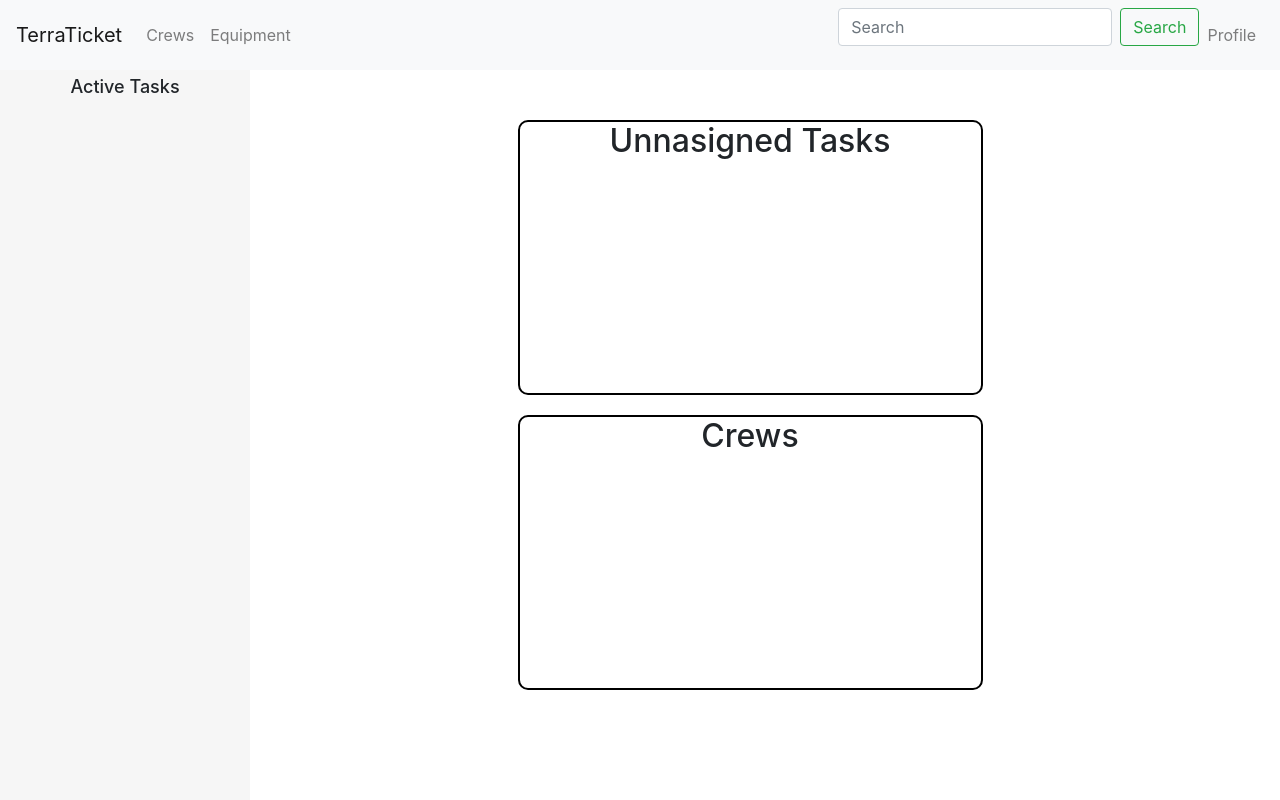
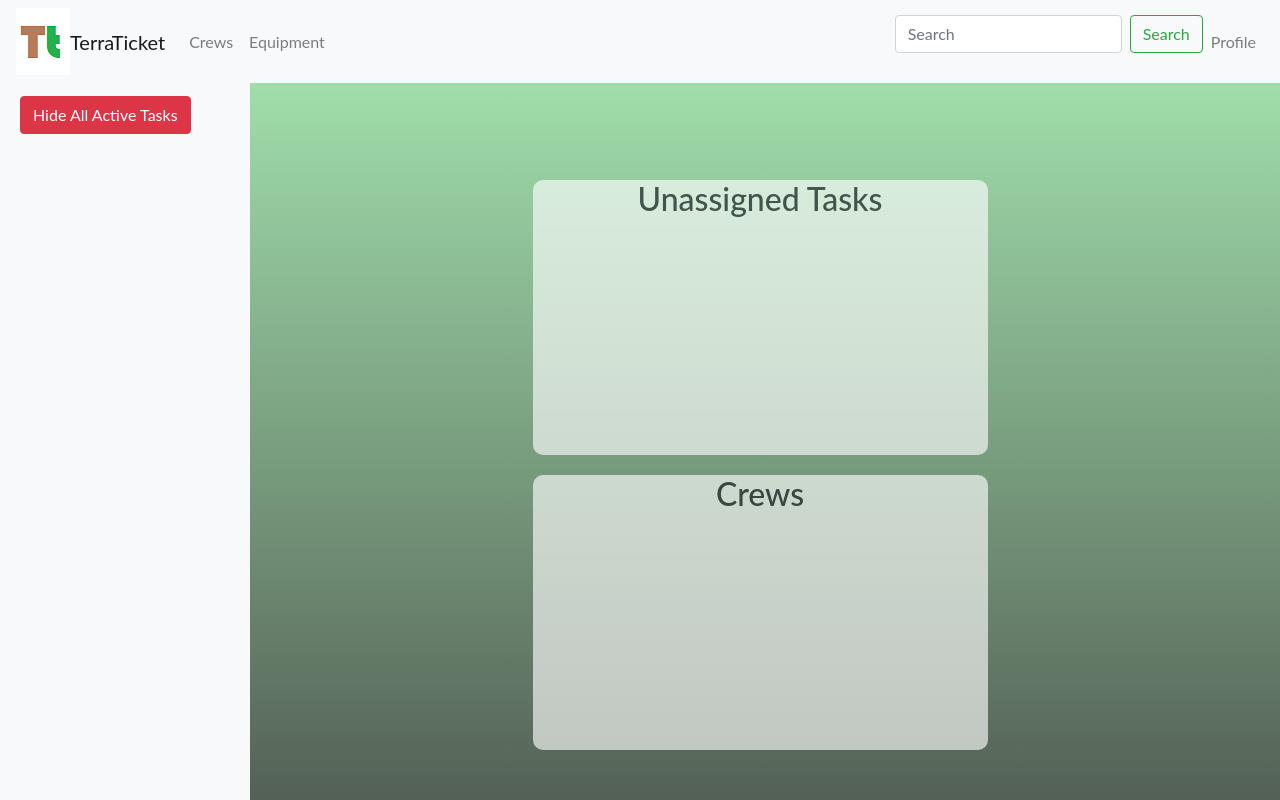
Before and after one commit to moored28/SeniorProject, a Django app: template basic/templates/basic/homepage.html in a window 1280 px wide. Run offline with Django 5.2, Linux system fonts and the light colour scheme; the template is opened without the code that fills it, so the values that code supplies are empty; parts of the project's set-up code (start-up, migrations or seed data) failed here and were passed over; some libraries are stand-ins or nearby versions.

Commit message:
Sidebar toggle functionality
sidebar hide tasks function/ added home link on nav

```diff
--- a/basic/templates/basic/homepage.html
+++ b/basic/templates/basic/homepage.html
@@ -1,38 +1,79 @@
 <html lang="en">
 <head>
+    <meta charset="UTF-8">
+    <meta name="viewport" content="width=device-width, initial-scale=1.0">
     <link href="https://maxcdn.bootstrapcdn.com/bootstrap/4.5.2/css/bootstrap.min.css" rel="stylesheet">
     <style>
+        body {
+            font-family: Lato, "Helvetica Neue", Helvetica, Arial, sans-serif;
+            background: linear-gradient(to bottom, #a9ecb4, #546156)
+        }
 
         .navbar {
-        margin-bottom: 100px;
+            margin-bottom: 20px;
         }
 
-        /* Sidebar styling */
         .sidebar {
             width: 250px;
-            background-color: #f6f6f6;
+            background-color: #f8f9fa;
             padding: 20px;
             position: fixed;
-            top: 0;
+            top: 60px;
             left: 0;
             bottom: 0;
-            height: 100vh;
-            text-align: center;
-            overflow: scroll;
-            overflow-x: hidden;
-
+            overflow-y: auto;
+            transition: all 0.5s ease;
         }
 
+        .sidebar ul a {
+            position: relative;
+            list-style-type: none;
+            width: 100%;
+            padding: 10px 0;
+            margin-bottom: 10px;
+            display: block;
+            text-decoration: none;
+            color: #000;
+        }
+
+        .sidebar a:hover {
+            background-color: #e9ecef;
+            border-radius: 5px;
+        }
 
         .main-content {
-            margin-left: 250px;
+            margin-top: 60px; /* Adjusted to accommodate navbar height */
+            margin-left: 270px;
             padding: 20px;
+        }
+
+        .click-item {
+            padding: 10px;
+            margin-bottom: 10px;
+            border-radius: 5px;
+            cursor: pointer;
+            transition: background-color 0.3s;
+        }
+
+        .click-item:hover {
+            background-color: #f8f9fa;
+        }
+
+        .task-dropdown {
+            display: none;
+            margin-top: 5px;
+        }
+
+        .click-item:hover .task-dropdown {
+            display: block;
         }
 
         .box1 {
             width: 100%;
             height: 275px;
-            border: 2px solid black;
+            border: 2px rgba(255, 255, 255, 0.9);
+            opacity: 0.7; /* Adjust the opacity as needed */
+            background-color: rgba(255, 255, 255, 0.9); /* Use rgba to set the background color with transparency */
             border-radius: 10px;
             margin-bottom: 20px;
             text-align: center;
@@ -46,7 +87,9 @@
         .box2 {
             width: 100%;
             height: 275px;
-            border: 2px solid black;
+            border: 2px rgba(255, 255, 255, 0.9);
+            opacity: 0.7; /* Adjust the opacity as needed */
+            background-color: rgba(255, 255, 255, 0.9); /* Use rgba to set the background color with transparency */
             border-radius: 10px;
             margin-bottom: 20px;
             text-align: center;
@@ -57,51 +100,17 @@
         }
 
 
-        nav.navbar {
-            margin-bottom: 20px;
-        }
-
-        .click-item {
-            padding: 10px;
-            margin-bottom: 10px;
-            border: 1px solid #ccc;
-            border-radius: 5px;
-            cursor: pointer;
-            transition: background-color 0.3s;
-        }
-
-        .click-item:hover {
-            background-color: #f0f0f0;
-        }
-
-        .task-dropdown {
-            display: none;
-             margin-top: 5px;
-        }
-
-        .click-item:hover .task-dropdown {
-            display: block;
-        }
-
-
-        @media (max-width: 768px) {
-            .sidebar {
-                position: relative;
-                width: 100%;
-                height: auto;
-                margin-bottom: 20px;
-            }
-            .main-content {
-                margin-left: 0;
-            }
-        }
     </style>
 </head>
 <body>
 
 <nav class="navbar navbar-expand-lg navbar-light bg-light fixed-top">
+    <img src="tt_1.png">
     <a class="navbar-brand" href="#">TerraTicket</a>
     <div class="collapse navbar-collapse" id="navbarNav">
+        <button class="navbar-toggler" type="button" onclick="toggleSidebar()">
+            <span class="navbar-toggler-icon"></span>
+        </button>
         <ul class="navbar-nav">
             <li class="nav-item">
                 <a class="nav-link" href="../../basic/crews">Crews</a>
@@ -110,8 +119,8 @@
                 <a class="nav-link" href="../../tasks/equipment">Equipment</a>
             </li>
         </ul>
-        <form class="form-inline ml-auto">
-            <input class="form-control mr-sm-2" type="search" placeholder="Search" aria-label="Search">
+        <form class="form-inline ml-auto" method="GET" action="../../basic/search">
+            <input id="searchInput" class="form-control mr-sm-2" type="search" name="q" placeholder="Search" aria-label="Search" >
             <button class="btn btn-outline-success my-2 my-sm-0" type="submit">Search</button>
         </form>
         <ul class="navbar-nav">
@@ -124,18 +133,24 @@
 
 <!-- Sidebar -->
 <div class="sidebar">
-<h1>.</h1>
-  <h2 style="font-size: large;">Active Tasks</h2>
+    <div class="logo">
+        <i class="bx bxl-codepen"></i>
+    </div>
+    <i class="bx bx-menu" id="btn"></i>
     <p> </p>
+    <!-- Toggle Tasks Button -->
+    <button id="toggleTasksButton" class="btn">Hide All Active Tasks</button>
+    <p></p>
     {% for crew in crew %}
+    <a>
         <h3 style="font-size: medium;">{{ crew.crewName }}</h3>
-    <ul>
         {% for task in crew.task_set.all %}
         {% if task.status == 1 %}
-          <li>{{ task.name }} - {{ task.location }}</li>
+        <p class="task">{{ task.name }} - {{ task.location }}</p>
         {% endif %}
         {% endfor %}
-    </ul>
+        <p></p>
+    </a>
     {% endfor %}
 </div>
 
@@ -147,7 +162,7 @@
         <div class="row">
             <div class="col-md-6">
                 <div class="box1" id="box1">
-                    <h2>Unnasigned Tasks</h2>
+                    <h2>Unassigned Tasks</h2>
                         {% for task in task %}
                             {% if task.assignedTo is None %}
                                 <div class="click-item" onclick="location.href='../../basic/assignments';">{{ task.name }}</div>
@@ -180,8 +195,39 @@
     </div>
 </div>
 
+<script>
+    // Keep track of the current state of tasks
+    var tasksHidden = false;
 
-<!-- Bootstrap JS (optional, if you need dropdowns or other interactive features) -->
-<script src="https://maxcdn.bootstrapcdn.com/bootstrap/4.5.2/js/bootstrap.min.js"></script>
+    // Toggle functionality
+    function toggleTasksVisibility() {
+        var tasks = document.querySelectorAll('.task');
+        tasks.forEach(function (task) {
+            task.style.display = tasksHidden ? 'block' : 'none';
+        });
+        tasksHidden = !tasksHidden; // Toggle the state
+        updateButton();
+    }
+
+    // Button color
+    function updateButton() {
+        var button = document.getElementById('toggleTasksButton');
+        if (!tasksHidden) {
+            button.textContent = 'Hide All Active Tasks';
+            button.classList.remove('btn-success');
+            button.classList.add('btn-danger');
+        } else {
+            button.textContent = 'Show All Active Tasks';
+            button.classList.remove('btn-danger');
+            button.classList.add('btn-success')
+        }
+    }
+
+    // Add click event listener to the button
+    document.getElementById('toggleTasksButton').addEventListener('click', toggleTasksVisibility);
+
+    updateButton();
+</script>
+
 </body>
 </html>
```
Lines whose indentation alone changed are shown as unchanged.
